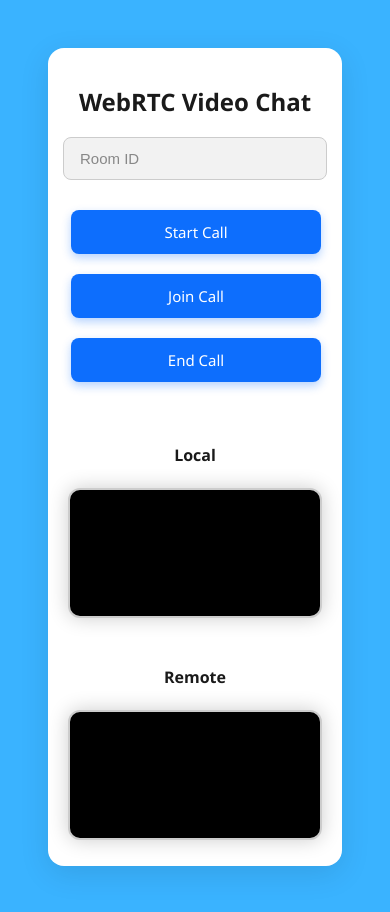
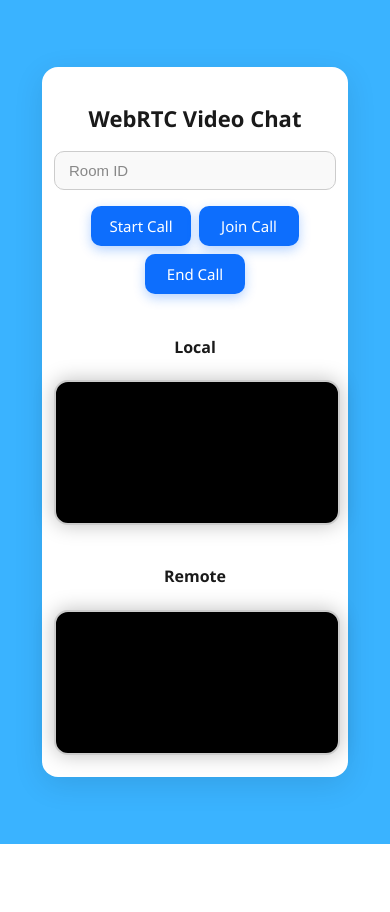
Before and after one commit to VivekChahar1960/WebRtcVideoCalling, a React (Vite) app: page / in a window 390 px wide. After the commit the page ends 844 px from the top, so only its background shows below. Built offline with nearby package versions, Linux system fonts and the light colour scheme.

Commit message:
Update VideoCalingApp.css

```diff
--- a/src/VideoCalingApp.css
+++ b/src/VideoCalingApp.css
@@ -8,8 +8,8 @@ body {
 
 .main_div_app {
   max-width: 800px;
-  margin: 20px auto;
-  padding: 30px 20px;
+  margin: 10px auto;
+  padding: 20px 15px;
   background-color: #ffffff;
   border-radius: 16px;
   box-shadow: 0 8px 30px rgba(0, 0, 0, 0.1);
@@ -18,22 +18,21 @@ body {
 
 h2 {
   font-size: 28px;
-  margin-bottom: 20px;
+  margin-bottom: 16px;
   color: #1a1a1a;
-  line-height: 1.2;
 }
 
 input[type="text"] {
   padding: 12px 16px;
-  font-size: 16px;
+  font-size: 17px;
   width: 100%;
   max-width: 500px;
   border: 1px solid #ccc;
-  border-radius: 8px;
-  background-color: #f2f2f2;
+  border-radius: 10px;
+  background-color: #f9f9f9;
   color: #333;
   outline: none;
-  margin-bottom: 20px;
+  margin-bottom: 16px;
   box-sizing: border-box;
 }
 
@@ -41,17 +40,24 @@ input[type="text"]::placeholder {
   color: #888;
 }
 
+.button_group {
+  display: flex;
+  flex-wrap: wrap;
+  justify-content: center;
+  gap: 10px;
+  margin-bottom: 20px;
+}
+
 button {
-  padding: 12px 20px;
+  padding: 12px 18px;
   font-size: 16px;
-  margin: 10px 8px;
   border: none;
-  border-radius: 8px;
+  border-radius: 10px;
   background-color: #0d6efd;
   color: white;
   cursor: pointer;
   transition: background 0.3s ease, transform 0.2s ease;
-  box-shadow: 0 4px 10px rgba(13, 110, 253, 0.3);
+  box-shadow: 0 4px 12px rgba(13, 110, 253, 0.3);
   min-width: 120px;
 }
 
@@ -68,11 +74,11 @@ p {
 }
 
 .both_video_main {
-  margin-top: 30px;
+  margin-top: 20px;
   display: flex;
-  justify-content: space-around;
-  flex-wrap: wrap;
-  gap: 20px;
+  flex-direction: column;
+  align-items: center;
+  gap: 16px;
 }
 
 .video_user {
@@ -83,42 +89,51 @@ video {
   width: 320px;
   height: 240px;
   object-fit: cover;
-  border-radius: 12px;
+  border-radius: 14px;
   border: 2px solid #ccc;
   background-color: #000;
-  box-shadow: 0 0 20px rgba(0, 0, 0, 0.2);
+  box-shadow: 0 0 20px rgba(0, 0, 0, 0.25);
 }
 
 /* Responsive Styles */
 @media screen and (max-width: 768px) {
   .main_div_app {
-    margin: 16px;
-    padding: 20px 15px;
+    margin: 10px;
+    padding: 16px 12px;
   }
 
   h2 {
-    font-size: 24px;
+    font-size: 22px;
   }
 
   input[type="text"] {
-    width: 100%;
     font-size: 15px;
+    padding: 10px 14px;
+  }
+
+  .button_group {
+    flex-direction: row;
+    gap: 8px;
+    flex-wrap: wrap;
+    justify-content: center;
+    margin-bottom: 14px;
   }
 
   button {
-    width: 100%;
-    max-width: 250px;
     font-size: 15px;
+    padding: 10px;
+    width: auto;
+    min-width: 100px;
   }
 
   .both_video_main {
-    flex-direction: column;
-    align-items: center;
+    margin-top: 12px;
+    gap: 12px;
   }
 
   video {
-    width: 95%;
-    max-width: 320px;
+    width: 100%;
+    max-width: 340px;
     height: auto;
   }
 }
```
